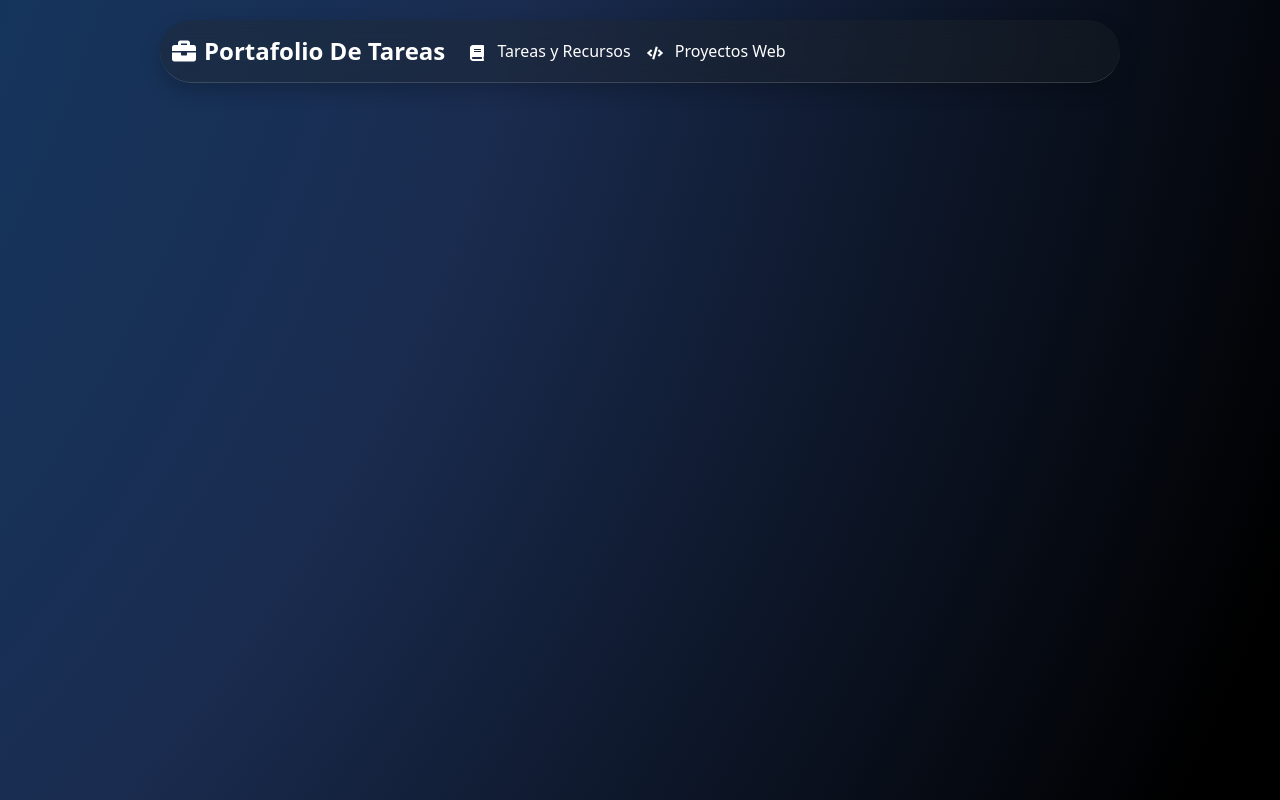
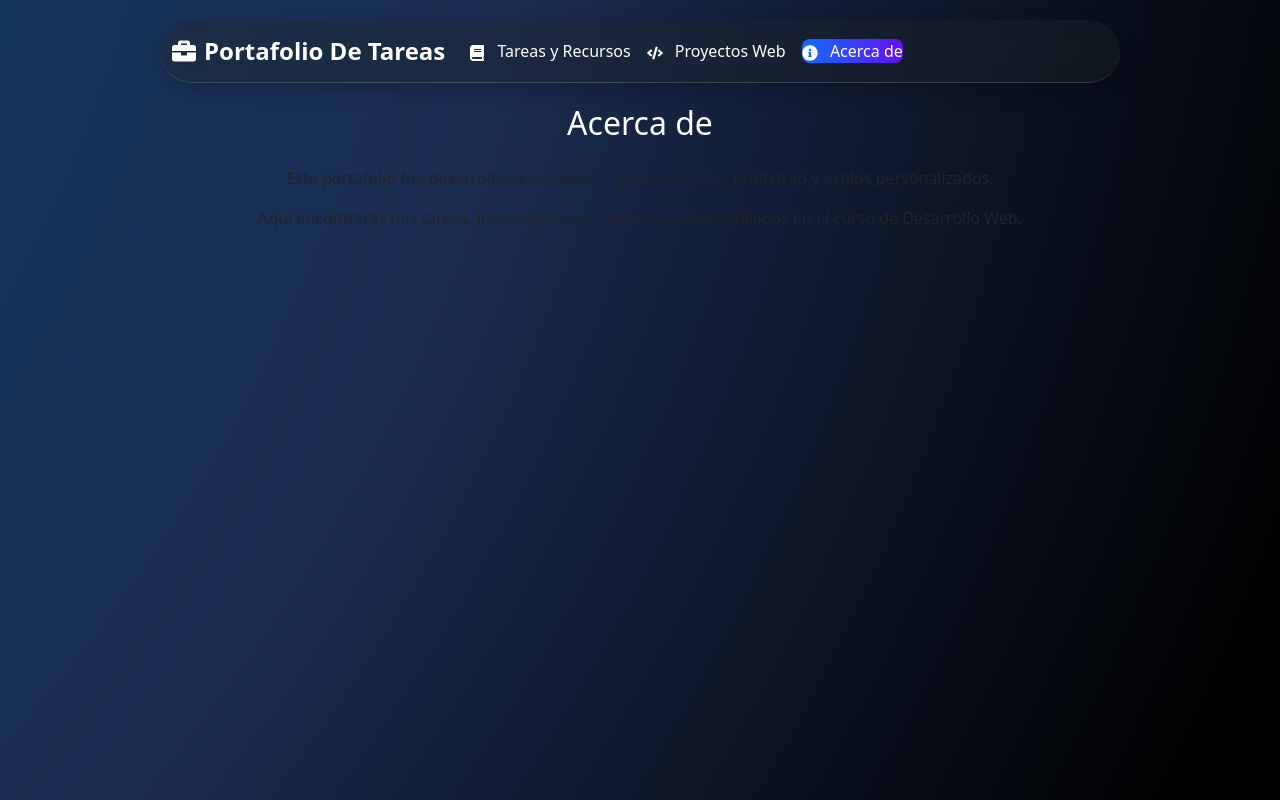
Before and after one commit to BJCorado/portafolio-tareas-desarrollo-web, a React (Create React App) app: page /acerca in a window 1280 px wide. Built offline with nearby package versions, Linux system fonts and the light colour scheme.

Commit message:
se agrego nueva pagina de acerca de

```diff
--- a/src/App.js
+++ b/src/App.js
@@ -2,11 +2,13 @@ import './App.css';
 import 'bootstrap/dist/css/bootstrap.min.css';
 import { BrowserRouter as Router, Routes, Route, NavLink, Navigate } from 'react-router-dom';
 import { Navbar, Nav, Container } from 'react-bootstrap';
-import { FaBook, FaCode,} from 'react-icons/fa';
+import { FaBook, FaCode, FaInfoCircle} from 'react-icons/fa';
 import { FaBriefcase } from 'react-icons/fa';
 
 import Tareas from './pages/tareas';
 import Projects from './pages/projects';
+import Acerca from './pages/acerca';
+
 
 function App() {
   return (
@@ -28,6 +30,10 @@ function App() {
 <Nav.Link as={NavLink} to="/proyectos" eventKey="proyectos">
   <FaCode className="me-2" /> Proyectos Web
 </Nav.Link>
+
+<Nav.Link as={NavLink} to="/acerca">
+  <FaInfoCircle className="me-2" /> Acerca de
+</Nav.Link>
     </Navbar.Collapse>
   </Container>
 </Navbar>
@@ -37,6 +43,7 @@ function App() {
         <Routes>
           <Route path="/tareas" element={<Tareas />} />
           <Route path="/proyectos" element={<Projects />} />
+          <Route path="/acerca" element={<Acerca />} />
           <Route path="/" element={<Navigate to="/tareas" replace />} />
         </Routes>
       </div>
--- /dev/null
+++ b/src/pages/acerca.js
@@ -0,0 +1,15 @@
+function Acerca() {
+  return (
+    <div className="container main-content">
+      <h2 className="mb-4 text-center">Acerca de</h2>
+      <p className="text-center">
+        Este portafolio fue desarrollado con React, TypeScript, Vite, Bootstrap y estilos personalizados.
+      </p>
+      <p className="text-center">
+        Aquí encontrarás mis tareas, investigaciones y proyectos desarrollados en el curso de Desarrollo Web.
+      </p>
+    </div>
+  );
+}
+
+export default Acerca;
```
